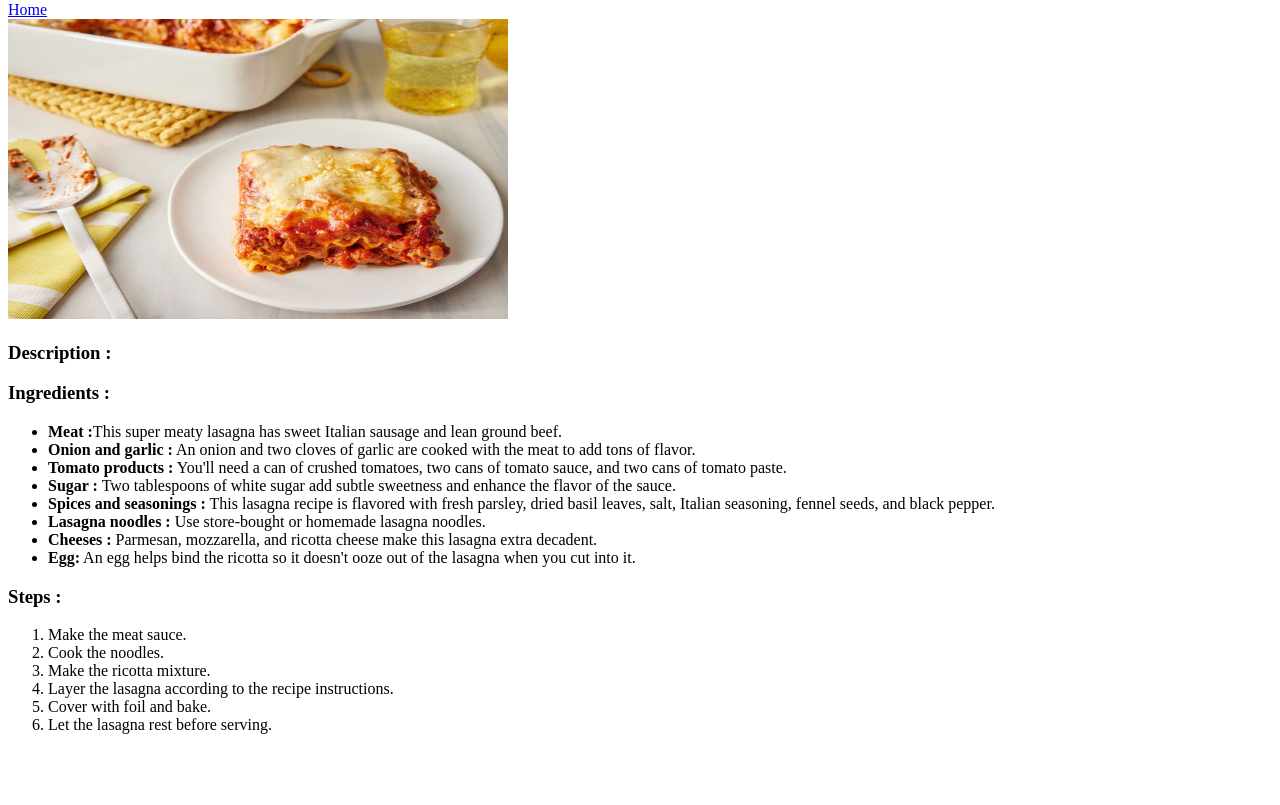
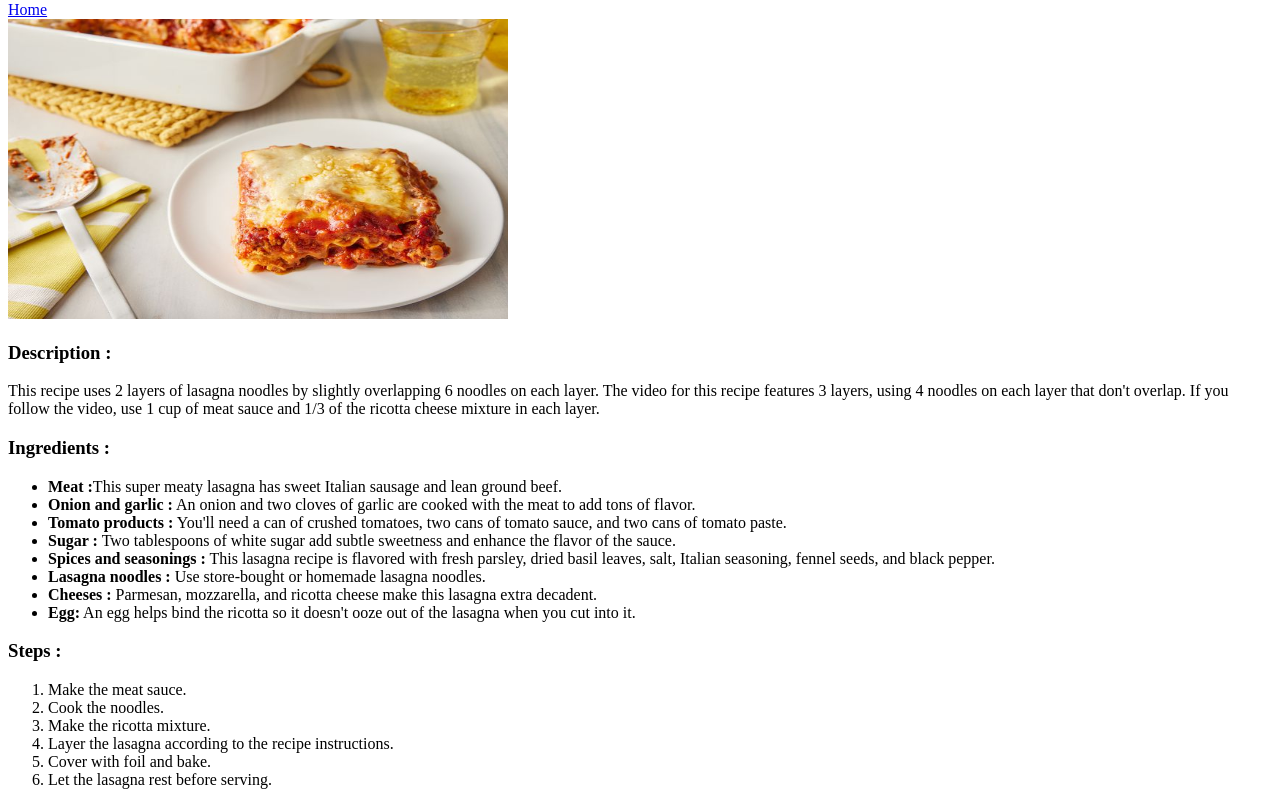
Before and after one commit to Meowfessor96/TheOdinProject, a plain HTML site: page testing/odin-recipes/recipes/lasagna.html in a window 1280 px wide. Shown: the part 79-884 px from the top of the page. Before the commit the page ends 829 px from the top, so only its background shows below. Drawn offline with Linux system fonts and the light colour scheme.

Commit message:
trying out .nojekyll

```diff
--- a/testing/odin-recipes/recipes/lasagna.html
+++ b/testing/odin-recipes/recipes/lasagna.html
@@ -11,6 +11,7 @@
         <a href="../index.html">Home</a><br>
         <img src="../images/lasagna.jpg" alt="Image of the dish" height="300" width="500">
         <h3>Description :</h3>
+        <p>This recipe uses 2 layers of lasagna noodles by slightly overlapping 6 noodles on each layer. The video for this recipe features 3 layers, using 4 noodles on each layer that don't overlap. If you follow the video, use 1 cup of meat sauce and 1/3 of the ricotta cheese mixture in each layer.</p>
         <h3>Ingredients :</h3>
         <ul>
                 <li> <strong>Meat :</strong>This super meaty lasagna has sweet Italian sausage and lean ground beef.
```
Also changed, not shown: 1 other file.
